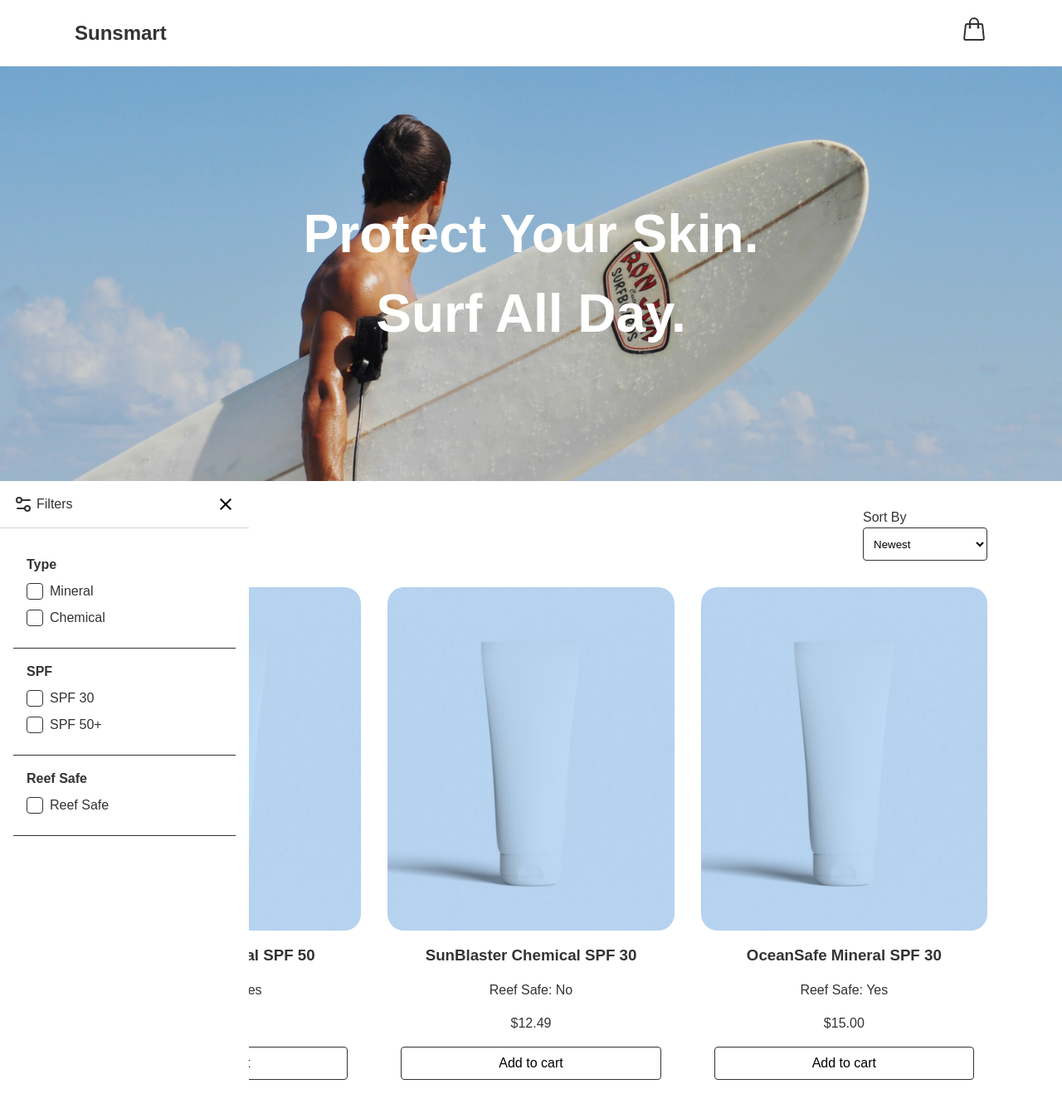
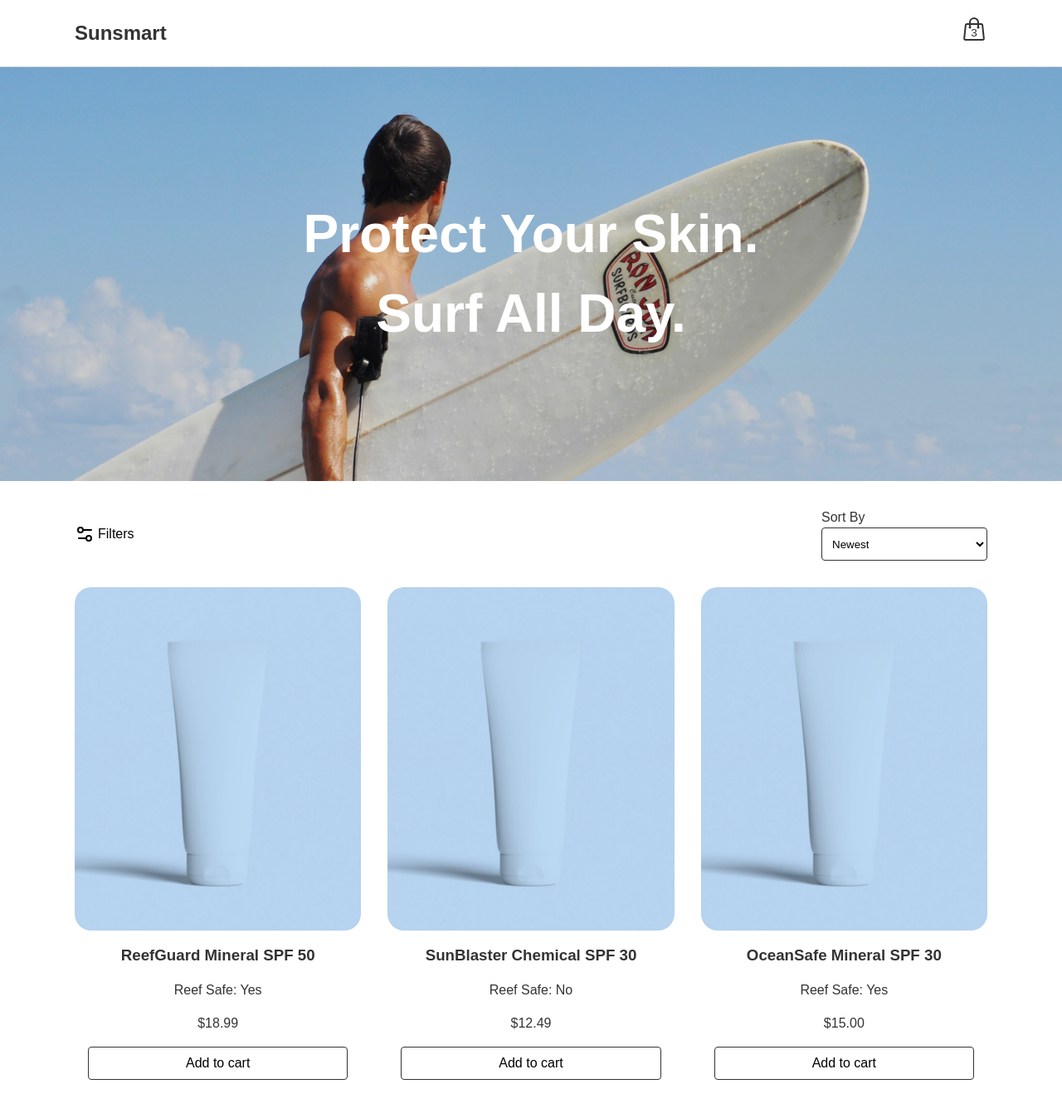
Before and after one commit to JoeFlashh/sunsmart-ecommerce, a React (Vite) app: page / in a window 1280 px wide. Shown: the top 1348 px of the page at 83% size. Built offline with nearby package versions, Linux system fonts and the light colour scheme.

Commit message:
Random feature changes

```diff
--- a/src/App.css
+++ b/src/App.css
@@ -1,6 +1,16 @@
 /* ------------- Navbar & Header -------------- */
+.navbar-outer-container {
+  position: fixed;
+  top: 0;
+  left: 0;
+  width: 100%;
+  z-index: 1000;
+  background-color: #fff;
+  border-bottom: 1px solid lightgray;
+}
 
 .navbar-inner-container {
+  z-index: 1000;
   max-width: 1100px;
   margin: 0 auto;
   height: 80px;
@@ -17,6 +27,18 @@
 .shopping-bag {
   font-size: 2rem;
   font-weight: bold;
+  position: relative;
+  display: inline-block;
+  color: inherit;
+}
+.shopping-bag-count {
+  position: absolute;
+  top: 50%;
+  left: 50%;
+  transform: translate(-50%, -50%);
+  font-size: 0.85rem;
+  font-weight: 200;
+  pointer-events: none;
 }
 
 /* --------------- Hero banner --------------- */
@@ -25,6 +47,7 @@
   position: relative;
   height: 500px;
   overflow: hidden;
+  margin-top: 80px;
 }
 
 .hero-banner-img-container img {
@@ -59,12 +82,9 @@
   z-index: 1;
 }
 
-/* Main Container - Position relative for filtersDrawer component*/
+/* Main */
+
 .main-content-container {
-  position: relative;
-}
-
-.main-content-container-inner {
   max-width: 1100px;
   margin: 0 auto;
 }
@@ -79,7 +99,7 @@
 }
 
 .sort-select-button {
-  width: 150px;
+  width: 200px;
   height: 40px;
   border: 1px solid #333;
   background-color: transparent;
@@ -133,15 +153,20 @@
 }
 
 .filters-drawer {
-  /* display: none; */
-  position: absolute;
-  top: 0;
+  position: fixed;
+  top: 80px;
   left: 0;
-  height: 100%;
-  width: 300px;
-  z-index: 100;
+  min-height: 100vh;
+  width: 350px;
+  z-index: 500;
   background-color: #fff;
-  /* padding: 1rem; */
+  transform: translateX(-100%);
+  transition: transform 0.3s ease;
+  pointer-events: none;
+}
+.filters-drawer.open {
+  transform: translateX(0);
+  pointer-events: auto;
 }
 
 .filter-group {
@@ -200,10 +225,6 @@
   gap: 2rem;
 }
 
-.product-card:hover .product-card-image-container img {
-  transform: scale(1.05);
-}
-
 .product-card-image-container {
   aspect-ratio: 3/3.6;
   overflow: hidden;
@@ -231,6 +252,24 @@
   height: 40px;
   background-color: transparent;
   border: 1px solid #333;
+  transition: all 0.3s ease;
+}
+.product-card-button:hover {
+  background-color: #333;
+  color: #fff;
+}
+
+/*-------------- Cart page-------------- */
+
+.cart {
+  margin-top: 100px;
+}
+
+/* Footer sticks to bottom w/ margin 0 auto relative to site-container & site-content in index.css */
+.footer-container {
+  text-align: center;
+  margin: 0 auto;
+  padding: 1rem;
 }
 
 /*---------------- Media queries -----------------*/
@@ -241,11 +280,15 @@
   }
 
   .main-content-container {
-    padding: 0rem 1rem;
+    padding: 0rem 3rem;
   }
 }
 
 @media (max-width: 768px) {
+  .filters-drawer {
+    width: 250px;
+  }
+
   .filters-container {
     position: relative;
     max-height: none;
@@ -256,6 +299,14 @@
     width: 100%;
   }
 
+  .sort-select-button {
+    width: 150px;
+  }
+
+  .main-content-container {
+    padding: 0rem 1rem;
+  }
+
   .products-container {
     grid-template-columns: repeat(2, 1fr);
   }
--- a/src/App.tsx
+++ b/src/App.tsx
@@ -4,18 +4,20 @@ import CartPage from "./pages/CartPage";
 
 import Navbar from "./components/Navbar";
 import { Routes, Route } from "react-router-dom";
+import Footer from "./components/Footer";
 
 function App() {
   return (
-    <>
+    <div className="site-container">
       <Navbar />
-      <main>
+      <main className="site-content">
         <Routes>
           <Route path="/" element={<HomePage />} />
           <Route path="/cart" element={<CartPage />} />
         </Routes>
       </main>
-    </>
+      <Footer />
+    </div>
   );
 }
 
--- a/src/components/FiltersAndSort.tsx
+++ b/src/components/FiltersAndSort.tsx
@@ -1,14 +1,15 @@
 import { LuSettings2 } from "react-icons/lu";
 
-function FiltersAndSort() {
+//
+
+function FiltersAndSort({ toggleDrawer }) {
   return (
     <>
       {/* Type filter */}
-      <button className="filter-button">
+      <button className="filter-button" onClick={toggleDrawer}>
         <LuSettings2 className="filter-icon" />
         Filters
       </button>
-
       {/* Sort button */}
       <div className="sort-select-container">
         <label htmlFor="sort-select">
--- a/src/components/FiltersDrawer.tsx
+++ b/src/components/FiltersDrawer.tsx
@@ -1,16 +1,18 @@
 import { LuSettings2 } from "react-icons/lu";
 import { MdClose } from "react-icons/md";
 
-function FiltersDrawer() {
+//
+
+function FiltersDrawer({ isOpen, onClose }) {
   return (
-    <div className="filters-drawer">
+    <div className={`filters-drawer ${isOpen ? "open" : ""}`}>
       <div className="filters-drawer-header">
         <div className="filters-drawer-header-flex">
           <p>
             <LuSettings2 className="drawer-icon" />
             Filters
           </p>
-          <button className="drawer-button">
+          <button className="drawer-button" onClick={onClose}>
             <MdClose />
           </button>
         </div>
@@ -36,7 +38,7 @@ function FiltersDrawer() {
         </label>
         <label>
           <input type="checkbox" name="spf" value="50" />
-          <span>SPF 50+</span>
+          <span>SPF 50</span>
         </label>
       </div>
       {/* Thirid filter group */}
--- /dev/null
+++ b/src/components/Footer.tsx
@@ -0,0 +1,9 @@
+function Footer() {
+  return (
+    <section className="footer-container">
+      <p>&copy; {new Date().getFullYear()} Sunsmart. All rights reserved.</p>
+    </section>
+  );
+}
+
+export default Footer;
--- a/src/components/Navbar.tsx
+++ b/src/components/Navbar.tsx
@@ -4,6 +4,8 @@ import { HiOutlineShoppingBag } from "react-icons/hi2";
 import { Link } from "react-router-dom";
 
 function Navbar() {
+  const cartItemCount = 3;
+
   return (
     <header className="navbar-outer-container">
       <nav className="navbar-inner-container">
@@ -12,8 +14,10 @@ function Navbar() {
         </Link>
         <div>
           <Link to="/cart" className="shopping-bag">
-            {/* <AiOutlineShoppingCart /> */}
             <HiOutlineShoppingBag />
+            {cartItemCount > 0 && (
+              <span className="shopping-bag-count">{cartItemCount}</span>
+            )}
           </Link>
         </div>
       </nav>
--- /dev/null
+++ b/src/components/ProductCard.tsx
@@ -0,0 +1,29 @@
+interface Product {
+  id: number;
+  name: string;
+  type: "mineral" | "chemical";
+  spf: number;
+  reefSafe: boolean;
+  price: number;
+  image: string;
+}
+
+function ProductCard({ product }: { product: Product }) {
+  return (
+    <>
+      <div className="product-card">
+        <div className="product-card-image-container">
+          <img src={product.image} alt="product image" />
+        </div>
+        <div className="product-card-info-container">
+          <h3>{product.name}</h3>
+          <p>Reef Safe: {product.reefSafe ? "Yes" : "No"}</p>
+          <p>${product.price.toFixed(2)}</p>
+          <button className="product-card-button">Add to cart</button>
+        </div>
+      </div>
+    </>
+  );
+}
+
+export default ProductCard;
--- a/src/components/ProductList.tsx
+++ b/src/components/ProductList.tsx
@@ -1,6 +1,4 @@
-// ---------------------------------
-// ---------------------------------
-// ---------------------------------
+import ProductCard from "./ProductCard";
 
 interface Product {
   id: number;
@@ -82,17 +80,7 @@ function ProductList() {
   return (
     <>
       {products.map((product) => (
-        <div key={product.id} className="product-card">
-          <div className="product-card-image-container">
-            <img src={product.image} alt="product image" />
-          </div>
-          <div className="product-card-info-container">
-            <h3>{product.name}</h3>
-            <p>Reef Safe: {product.reefSafe ? "Yes" : "No"}</p>
-            <p>${product.price.toFixed(2)}</p>
-            <button className="product-card-button">Add to cart</button>
-          </div>
-        </div>
+        <ProductCard key={product.id} product={product} />
       ))}
     </>
   );
--- a/src/index.css
+++ b/src/index.css
@@ -2,6 +2,16 @@
   box-sizing: border-box;
   margin: 0;
   padding: 0;
+}
+
+html,
+body {
+  margin: 0;
+  padding: 0;
+  font-family: sans-serif;
+  color: #333;
+  line-height: 1.5;
+  height: 100%; /* useful fallback */
 }
 
 ul,
@@ -18,17 +28,17 @@ button {
   border-radius: 4px;
 }
 
-body {
-  min-height: 100vh;
-  line-height: 1.5;
-  font-family: sans-serif;
-  color: #333;
-
-  /* padding on mobile screens */
-}
-
 img {
   width: 100%;
   display: block;
   height: auto;
 }
+
+.site-container {
+  display: flex;
+  flex-direction: column;
+  min-height: 100vh;
+}
+.site-content {
+  flex-grow: 1;
+}
--- a/src/pages/CartPage.tsx
+++ b/src/pages/CartPage.tsx
@@ -1,6 +1,6 @@
 function CartPage() {
   return (
-    <div>
+    <div className="cart">
       <h1>CART</h1>
     </div>
   );
--- a/src/pages/HomePage.tsx
+++ b/src/pages/HomePage.tsx
@@ -1,22 +1,27 @@
+import { useState } from "react";
 import FiltersAndSort from "../components/FiltersAndSort";
 import FiltersDrawer from "../components/FiltersDrawer";
 import HeroBanner from "../components/HeroBanner";
 import ProductList from "../components/ProductList";
 
 function HomePage() {
+  const [drawer, setDrawer] = useState(false);
+
+  const toggleDrawer = () => {
+    setDrawer((prev) => !prev);
+  };
+
   return (
     <>
       <HeroBanner />
       <div className="main-content-container">
-        <FiltersDrawer />
-        <div className="main-content-container-inner">
-          <section className="filters-container">
-            <FiltersAndSort />
-          </section>
-          <section className="products-container">
-            <ProductList />
-          </section>
-        </div>
+        <section className="filters-container">
+          <FiltersAndSort toggleDrawer={toggleDrawer} />
+          <FiltersDrawer isOpen={drawer} onClose={toggleDrawer} />
+        </section>
+        <section className="products-container">
+          <ProductList />
+        </section>
       </div>
     </>
   );
```
